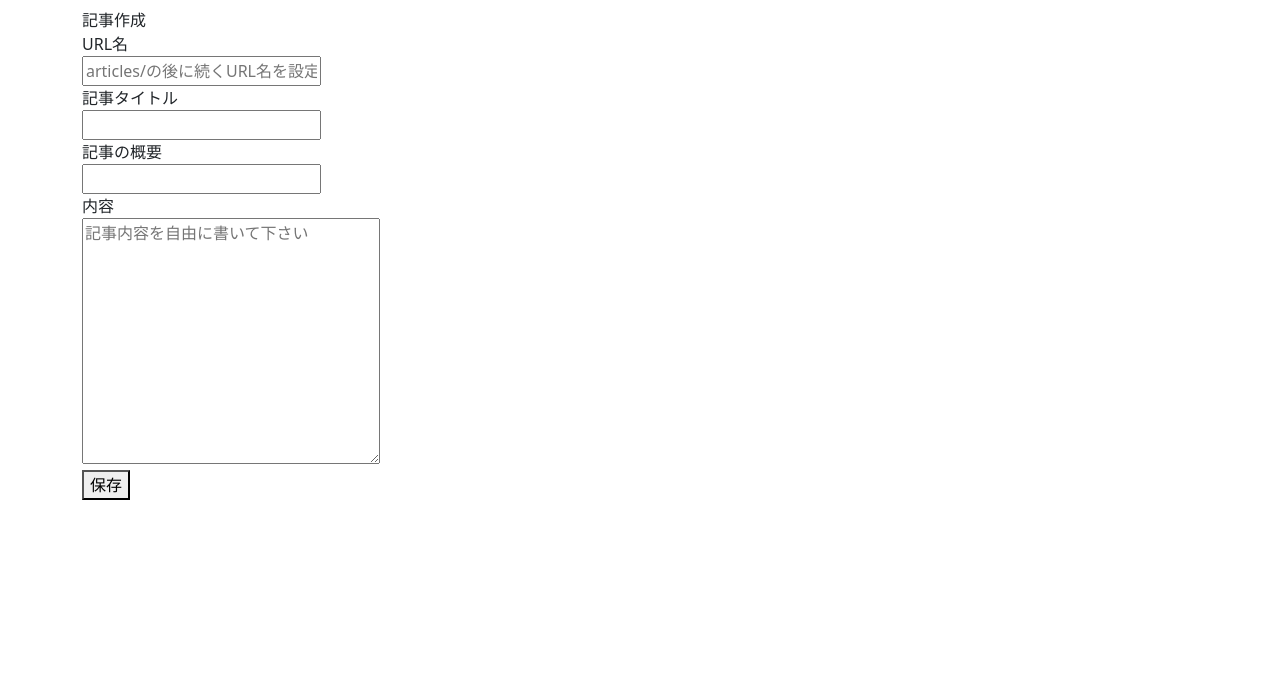
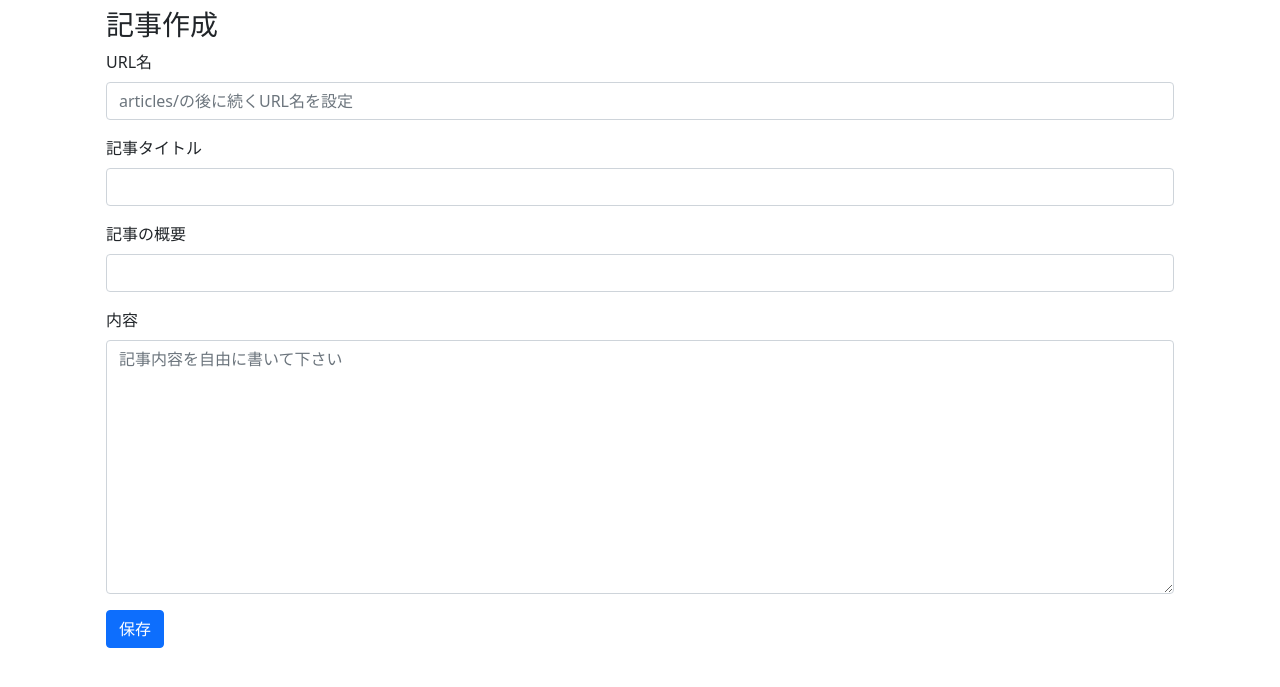
Before and after one commit to joshua-hashimoto/django-tutorial-playlist, a Django app: page /articles/create/ in a window 1280 px wide. Shown: the top 687 px of the page. Run offline with Django 4.2, Linux system fonts and the light colour scheme.

Commit message:
fix: BulmaからBootstrapに変更

```diff
--- a/templates/articles/article_create.html
+++ b/templates/articles/article_create.html
@@ -5,36 +5,28 @@
 {% endblock title %}
 
 {% block content %}
-<div class="section">
-    <div class="title">記事作成</div>
+<div class="container">
+    <h3>記事作成</h3>
     {% comment %} <form action="." method="POST"></form> {% endcomment %}
     <form action="{% url 'articles:article_create' %}" method="POST">
         {% csrf_token %}
-        <div class="field">
-            <label class="label">URL名</label>
-            <div class="control">
-                <input class="input" type="text" name="slug" placeholder="articles/の後に続くURL名を設定">
-            </div>
+        <div class="mb-3">
+            <label class="form-label">URL名</label>
+            <input class="form-control" type="text" name="slug" placeholder="articles/の後に続くURL名を設定">
         </div>
-        <div class="field">
-            <label class="label">記事タイトル</label>
-            <div class="control">
-                <input class="input" type="text" name="title">
-            </div>
+        <div class="mb-3">
+            <label class="form-label">記事タイトル</label>
+            <input class="form-control" type="text" name="title">
         </div>
-        <div class="field">
-            <label class="label">記事の概要</label>
-            <div class="control">
-                <input class="input" type="text" name="description">
-            </div>
+        <div class="mb-3">
+            <label class="form-label">記事の概要</label>
+            <input class="form-control" type="text" name="description">
         </div>
-        <div class="field">
-            <label class="label">内容</label>
-            <div class="control">
-                <textarea class="textarea" name="content" id="content" cols="30" rows="10" placeholder="記事内容を自由に書いて下さい"></textarea>
-            </div>
+        <div class="mb-3">
+            <label class="form-label">内容</label>
+            <textarea class="form-control" name="content" id="content" cols="30" rows="10" placeholder="記事内容を自由に書いて下さい"></textarea>
         </div>
-        <button class="button is-primary" type="submit">保存</button>
+        <button class="btn btn-primary" type="submit">保存</button>
     </form>
 </div>
 {% endblock content %}
```
